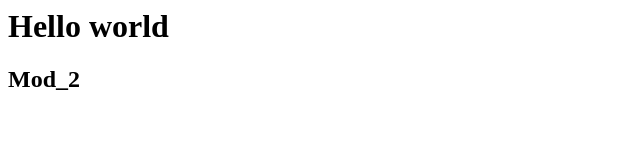
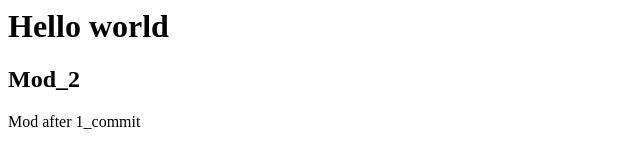
Before and after one commit to wladOSnull/First, a plain HTML site: page index.html in a window 1280 px wide. Shown: the whole page, without its empty margins (0-640 px from the left). Drawn offline with Linux system fonts and the light colour scheme.

Commit message:
2_commit

```diff
--- a/index.html
+++ b/index.html
@@ -1,2 +1,4 @@
 <h1> Hello world </h1>
 <h2> Mod_2 </h2>
+
+<p> Mod after 1_commit </p>
```
